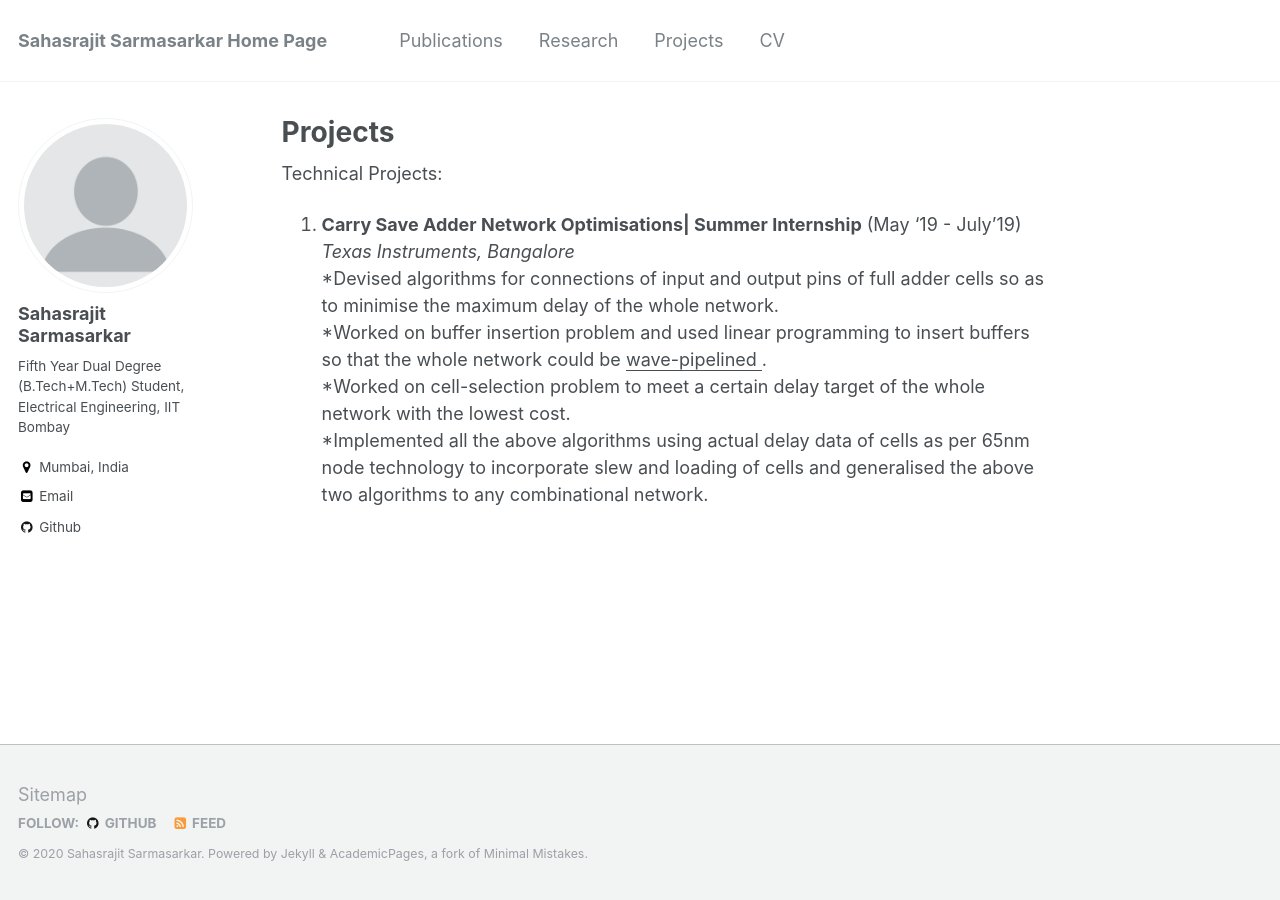
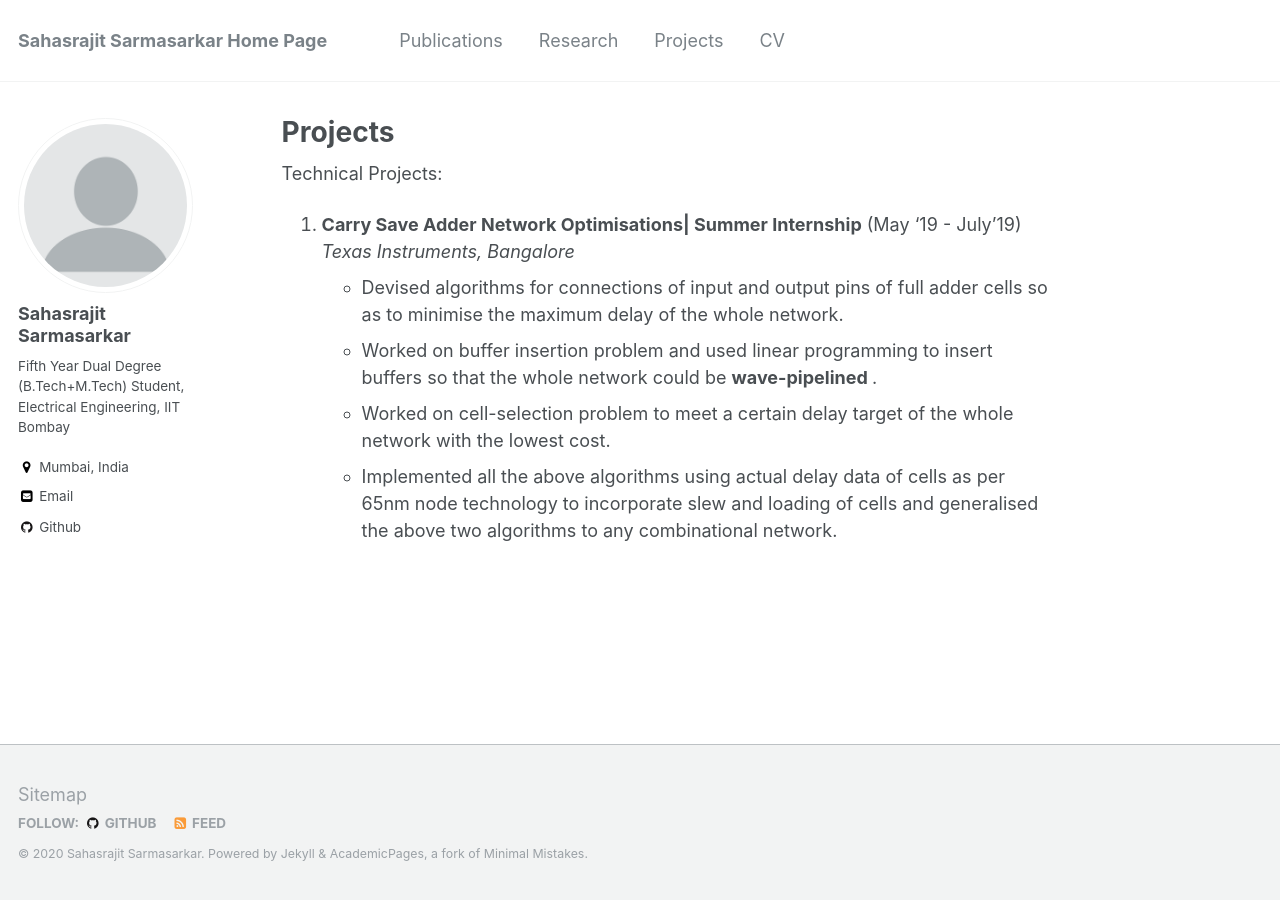
Before and after one commit to Sahasrajit123/Sahasrajit123.github.io, a Jekyll site: the page built from _pages/projects.md, in a window 1280 px wide. Built offline with Jekyll 4.4.1, drawn with Linux system fonts in a browser that asks for light colours.

Commit message:
R and D work and intern

```diff
--- a/_pages/projects.md
+++ b/_pages/projects.md
@@ -11,10 +11,10 @@ Technical Projects:
 
 1. **Carry Save Adder Network Optimisations| Summer Internship** (May '19 - July'19) <br/>
    *Texas Instruments, Bangalore* <br/>
-   *Devised algorithms for connections of input and output pins of full adder cells so as to minimise the maximum delay of the whole network.<br/>
-   *Worked on buffer insertion problem and used linear programming to insert buffers so that the whole network could be <u> wave-pipelined </u>.<br/>
-   *Worked on cell-selection problem to meet a certain delay target of the whole network with the lowest cost.<br/>
-   *Implemented all the above algorithms using actual delay data of cells as per 65nm node technology to incorporate slew and loading of cells and generalised the above two algorithms to any combinational network.<br/>
+   * Devised algorithms for connections of input and output pins of full adder cells so as to minimise the maximum delay of the whole network.<br/>
+   * Worked on buffer insertion problem and used linear programming to insert buffers so that the whole network could be <b> wave-pipelined </b>.<br/>
+   * Worked on cell-selection problem to meet a certain delay target of the whole network with the lowest cost.<br/>
+   * Implemented all the above algorithms using actual delay data of cells as per 65nm node technology to incorporate slew and loading of cells and generalised the above two algorithms to any combinational network.<br/>
 
 
 <!---
```
Also changed, not shown: _pages/research.md (+1 -1 lines).
